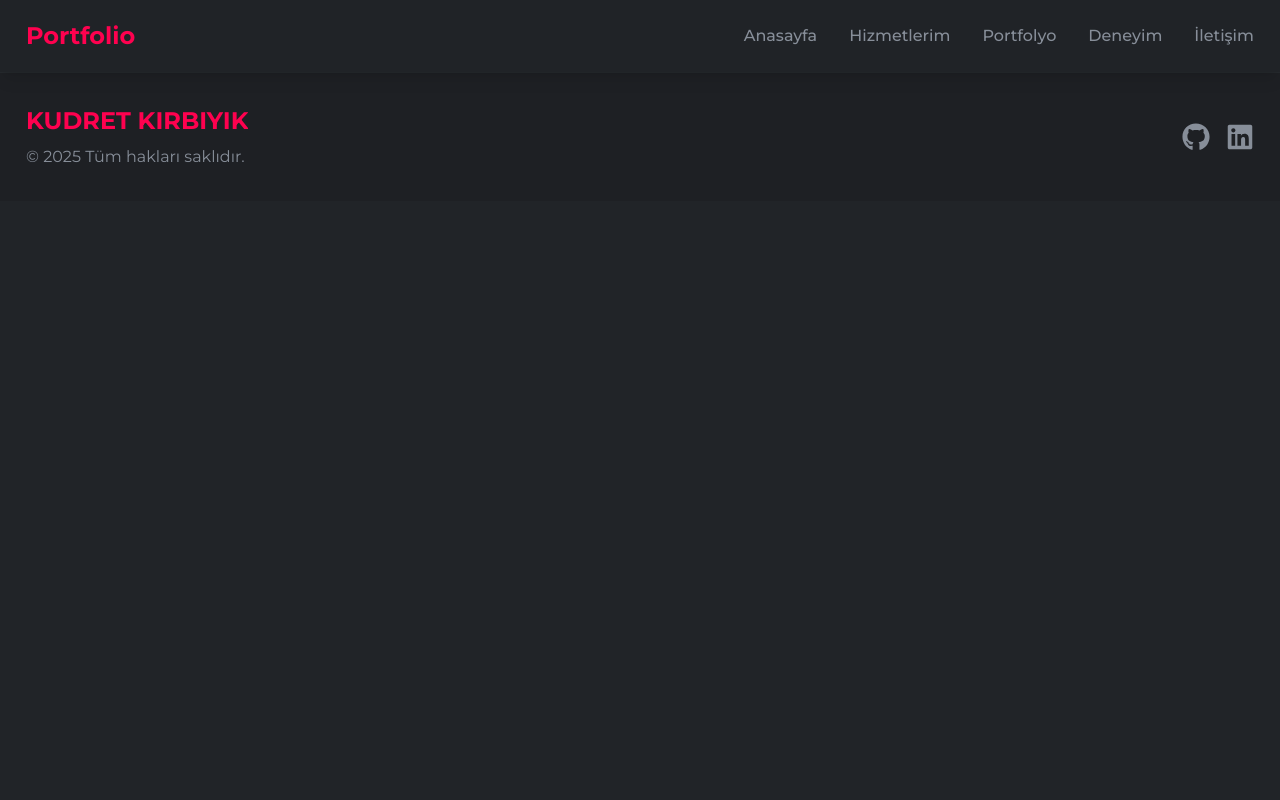
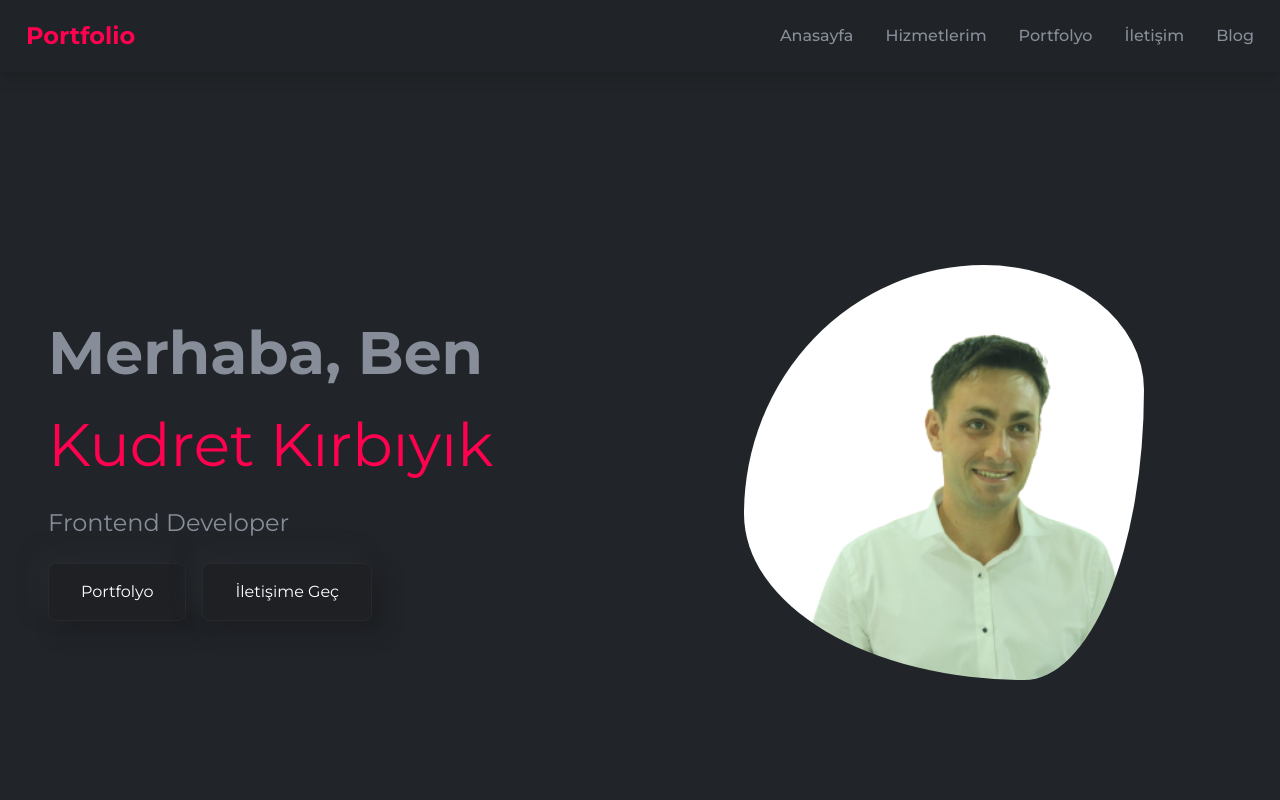
Before and after one commit to kudretkrbyk/personal-portfolio, a React (Vite) app in the folder client/: page /anasayfa in a window 1280 px wide. Shown: the top 800 px of the page. Built offline with nearby package versions, Linux system fonts and the light colour scheme.

Commit message:
added pages

```diff
--- a/client/src/App.jsx
+++ b/client/src/App.jsx
@@ -5,19 +5,24 @@ import ProtectedRoute from "./components/protected/protectedRoutes";
 import Admin from "./Pages/Admin";
 import Login from "./Pages/Login";
 import Footer from "./components/Footer";
-import { ScrollProvider } from "./context/ScrollContext";
+import Contact from "./Pages/Contact";
+import Services from "./Pages/Services";
+import Portfolyo from "./Pages/Portfolio";
 
 import Home from "./Pages/Home";
 
 const App = () => {
   return (
     <Router>
-      <ScrollProvider>
       <Navbar />
       <main className="bg-dark">
         <Routes>
-            <Route path="/" element={<Home />} />
+          <Route path="/anasayfa" element={<Home />} />
 
+          <Route path="/Login" element={<Login />} />
+          <Route path="/iletisim" element={<Contact />} />
+          <Route path="/hizmetler" element={<Services />} />
+          <Route path="/portfolyo" element={<Portfolyo />} />
           <Route path="/Login" element={<Login />} />
           {/* Korumalı rota */}
           <Route
@@ -32,7 +37,6 @@ const App = () => {
       </main>
 
       <Footer />
-      </ScrollProvider>
     </Router>
   );
 };
--- a/client/src/Pages/Home.jsx
+++ b/client/src/Pages/Home.jsx
@@ -1,28 +1,21 @@
 import AnimatedSection from "../components/AnimatedSection";
 //import Blog from "../components/Blog";
-import Contact from "../components/Contact";
-import Features from "../components/Features";
+
 import Hero from "../components/Hero";
-import Portfolio from "../components/Portfolio";
+
 import Resume from "../components/Resume";
 
 export default function Home() {
   return (
     <div>
       <Hero />
-      <AnimatedSection>
-        <Features />
-      </AnimatedSection>
-      <AnimatedSection>
-        <Portfolio />
-      </AnimatedSection>
+      <AnimatedSection></AnimatedSection>
+      <AnimatedSection></AnimatedSection>
       <AnimatedSection>
         <Resume />
       </AnimatedSection>
 
-      <AnimatedSection>
-        <Contact />
-      </AnimatedSection>
+      <AnimatedSection></AnimatedSection>
     </div>
   );
 }
--- a/client/src/components/Portfolio.jsx
+++ b/client/src/Pages/Portfolio.jsx
@@ -1,5 +1,5 @@
 import { useState } from "react";
-import LazyImage from "./LazyImage";
+import LazyImage from "../components/LazyImage";
 import { useGetProjectsQuery } from "../services/projectApi";
 
 const API_URL = import.meta.env.VITE_IMG_URL;
--- a/client/src/components/Navbar.jsx
+++ b/client/src/components/Navbar.jsx
@@ -1,5 +1,5 @@
 import { useState } from "react";
-import { useScroll } from "../context/ScrollContext";
+import { Link } from "react-router-dom";
 import { useNavigate } from "react-router-dom";
 import { useSelector, useDispatch } from "react-redux";
 import { logout } from "../services/auth/authSlice";
@@ -12,21 +12,18 @@ export default function Navbar() {
   const navigate = useNavigate();
   const [isOpen, setIsOpen] = useState(false);
 
-  const { scrollToSection } = useScroll();
-
   const menuItems = [
-    { title: "Anasayfa", href: "#home" },
-    { title: "Hizmetlerim", href: "#features" },
-    { title: "Portfolyo", href: "#portfolio" },
-    { title: "Deneyim", href: "#resume" },
-
-    { title: "İletişim", href: "#contact" },
+    { title: "Anasayfa", href: "/anasayfa" },
+    { title: "Hizmetlerim", href: "/hizmetler" },
+    { title: "Portfolyo", href: "/portfolyo" },
+    { title: "İletişim", href: "/iletisim" },
+    { title: "Blog", href: "/blog" },
   ];
 
   const handleNavClick = (e, href) => {
     navigate("/");
     e.preventDefault();
-    scrollToSection(href);
+
     setIsOpen(false);
   };
 
@@ -34,25 +31,21 @@ export default function Navbar() {
     <nav className=" w-full min-h-10  z-50 transition-all duration-300 bg-dark/95 backdrop-blur-sm shadow-lg ">
       <div className="container py-5">
         <div className="flex items-center justify-between">
-          <a
-            href="#home"
-            className="text-2xl font-bold heading-gradient"
-            onClick={(e) => handleNavClick(e, "#home")}
-          >
+          <Link to={"/"} className="text-2xl font-bold heading-gradient">
             Portfolio
-          </a>
+          </Link>
 
           {/* Desktop Menu */}
           <div className="hidden md:flex items-center space-x-8">
             {menuItems.map((item) => (
-              <a
+              <Link
+                to={item.href}
                 key={item.title}
                 href={item.href}
                 className="nav-link font-medium"
-                onClick={(e) => handleNavClick(e, item.href)}
               >
                 {item.title}
-              </a>
+              </Link>
             ))}
             {isLoggedIn && (
               <button
```
Also changed, not shown: client/src/Pages/Contact.jsx (renamed from client/src/components/Contact.jsx), client/src/Pages/Services.jsx (renamed from client/src/components/Features.jsx). Lines whose indentation alone changed are shown as unchanged.
